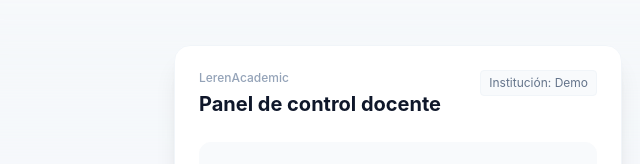
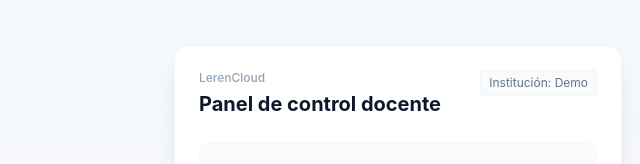
Before and after one commit to portalstart/Leren, a plain HTML site: page index.html in a window 1280 px wide. Shown: the part 751-915 px from the top of the page, 2-642 px from the left. Drawn offline with nearby package versions, Linux system fonts and the light colour scheme.

Commit message:
Update index.html

```diff
--- a/index.html
+++ b/index.html
@@ -3,7 +3,7 @@
 <head>
     <meta charset="UTF-8">
     <meta name="viewport" content="width=device-width, initial-scale=1.0">
-    <title>LerenAcademic Suite</title>
+    <title>Leren Cloud</title>
     <!-- Carga de Tailwind CSS via CDN -->
     <script src="https://cdn.tailwindcss.com"></script>
     <!-- Carga de Lucide Icons (alternativa simple para iconos) -->
@@ -147,7 +147,7 @@
                  <div class="bg-white rounded-2xl shadow-xl border border-slate-100 p-6 max-w-md w-full mx-auto relative z-20 hover:scale-[1.02] transition-transform duration-500">
                     <div class="flex justify-between items-start mb-6">
                         <div>
-                            <div class="text-xs text-slate-400 font-medium mb-1">LerenAcademic</div>
+                            <div class="text-xs text-slate-400 font-medium mb-1">LerenCloud</div>
                             <h3 class="text-xl font-bold text-slate-900">Panel de control docente</h3>
                         </div>
                         <div class="text-xs text-slate-500 bg-slate-50 px-2 py-1 rounded border border-slate-100">
```
